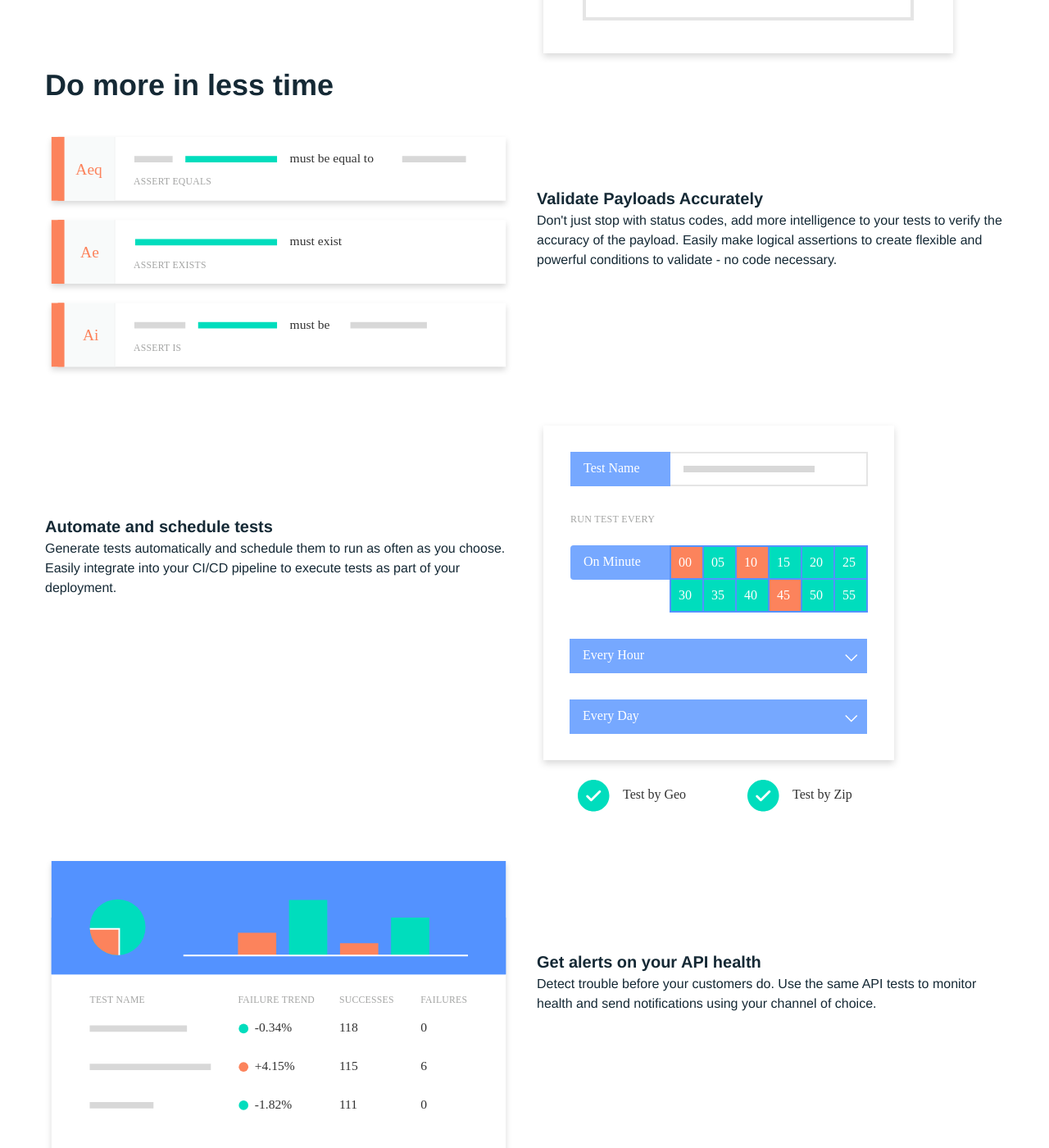
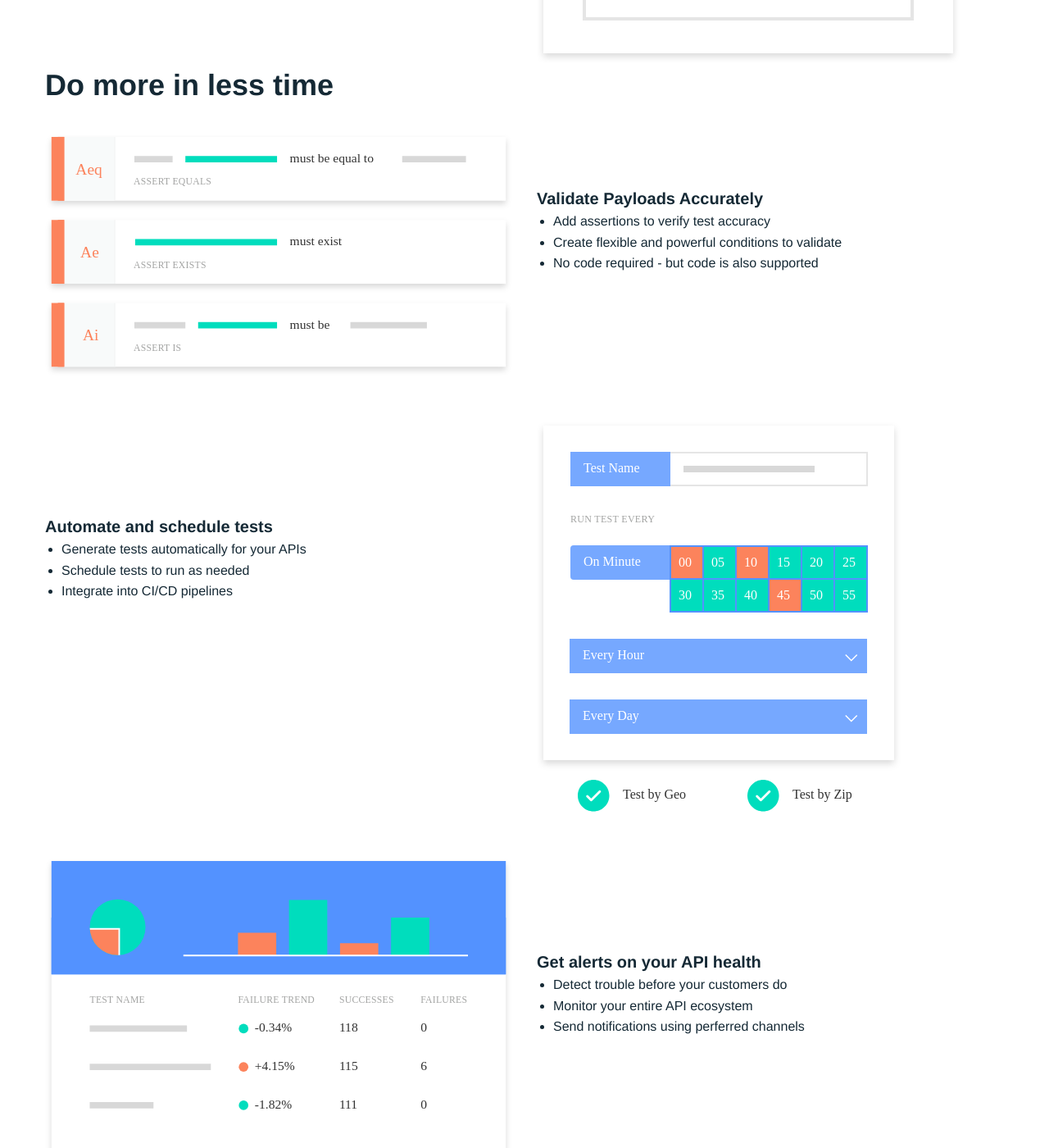
Before and after one commit to ibm-apiconnect/test-and-monitor, a Jekyll site: the page built from index.html, in a window 1280 px wide and 1400 px high, scrolled down 2047 px. Shown: the whole window at 82% size. Built offline with Jekyll 4.4.1, drawn with Linux system fonts in a browser that asks for light colours; nearby versions of some CDN libraries; some web fonts are replaced; comment, search, counter and statistics services are not loaded; some of the changed text lies outside the part shown.

Commit message:
Made changes to the text on devhub based on research study findings

```diff
--- a/index.html
+++ b/index.html
@@ -657,7 +657,11 @@ home: true
 						<div class="card_content">
 						<p><br/><br/></p>
 							<div class="card_title">Validate Payloads Accurately</div>
-							<p>Don't just stop with status codes, add more intelligence to your tests to verify the accuracy of the payload. Easily make logical assertions to create flexible and powerful conditions to validate - no code necessary.</p>
+							<ul>
+                <li>Add assertions to verify test accuracy</li>
+                <li>Create flexible and powerful conditions to validate</li>
+                <li>No code required - but code is also supported</li>
+              </ul>
 						</div>
 				</div>
 			</div>
@@ -667,7 +671,11 @@ home: true
 						<div class="card_content">
 						<p><br/><br/><br/><br/></p>
 							<div class="card_title">Automate and schedule tests</div>
-							<p>Generate tests automatically and schedule them to run as often as you choose. Easily integrate into your CI/CD pipeline to execute tests as part of your deployment.</p>
+							<ul>
+                <li>Generate tests automatically for your APIs</li>
+                <li>Schedule tests to run as needed</li>
+                <li>Integrate into CI/CD pipelines</li>
+              </ul>
 						</div>
 				</div>
 				<div class="cell large-6">
@@ -683,7 +691,11 @@ home: true
 						<div class="card_content">
 						<p><br/><br/><br/><br/></p>
 							<div class="card_title">Get alerts on your API health</div>
-							<p>Detect trouble before your customers do. Use the same API tests to monitor health and send notifications using your channel of choice.</p>
+							<ul>
+                <li>Detect trouble before your customers do</li>
+                <li>Monitor your entire API ecosystem</li>
+                <li>Send notifications using perferred channels</li>
+              </ul>
 						</div>
 				</div>
 			</div>
@@ -692,8 +704,12 @@ home: true
 				<div class="cell large-6">
 						<div class="card_content">
 						<p><br/><br/><br/><br/><br/></p>
-							<div class="card_title">Gain insights from API Quality</div>
-							<p>Data on API quality can be used as an indicator of API consumption. Analyze the uptime, performance and failures of the API to gain actionable insights and diagnose errors.</p>
+							<div class="card_title">Monitor API Quality</div>
+							<ul>
+                <li>Analyze uptime, performance and failures</li>
+                <li>Gain insights on API consumption</li>
+                <li>Diagnose and fix errors</li>
+              </ul>
 						</div>
 				</div>
 				<div class="cell large-6">
```
